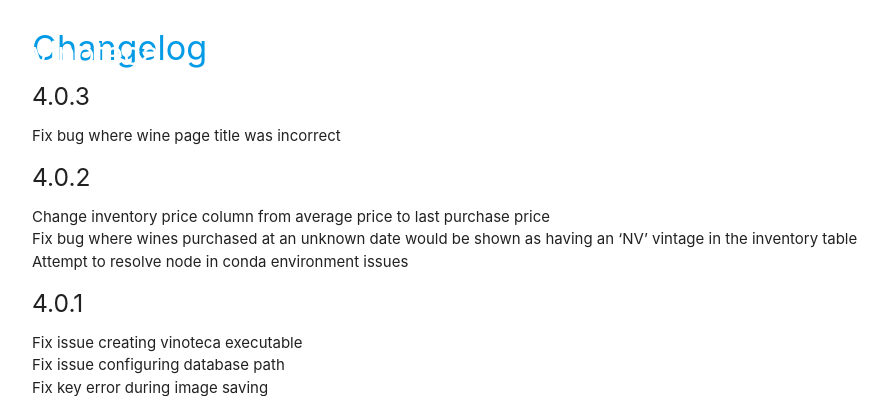
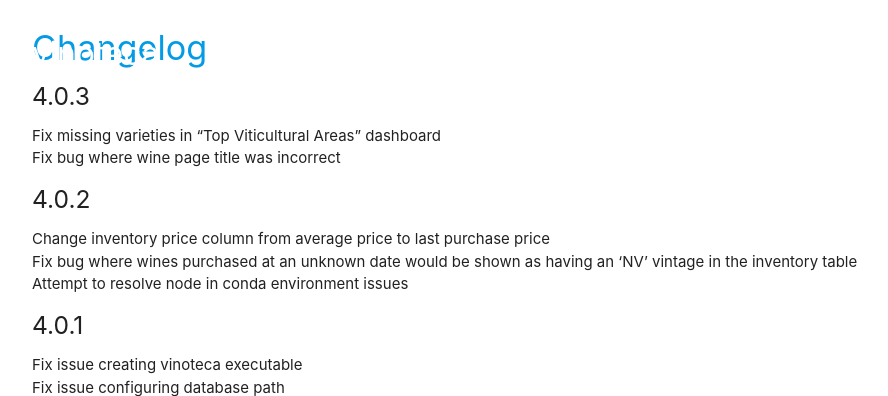
Before and after one commit to threecgreen/vinoteca, a Django app: page /about/ in a window 1280 px wide. Shown: the part 1023-1419 px from the top of the page, without its empty margins (160-1048 px from the left). Run offline with Django 3.2, Linux system fonts and the light colour scheme; parts of the project's set-up code (start-up, migrations or seed data) failed here and were passed over; some libraries are stand-ins or nearby versions.

Commit message:
Fix viti area varieties

```diff
--- a/dashboards/templates/top_viti_areas.html
+++ b/dashboards/templates/top_viti_areas.html
@@ -23,7 +23,7 @@
       {% for viti_area in viti_areas %}
         <tr>
           {% include "basic_cell.html" with name=viti_area.name %}
-          {% include "number_cell.html" with number=viti_area.variety %}
+          {% include "number_cell.html" with number=viti_area.varieties %}
           {% include "number_cell.html" with number=viti_area.producers %}
           {% include "number_cell.html" with number=viti_area.avg_price decpoint=True %}
         </tr>
--- a/vinoteca/__init__.py
+++ b/vinoteca/__init__.py
@@ -1,3 +1,3 @@
 r"""Stores version information about vinoteca."""
-__version__ = "4.0.2"
+__version__ = "4.0.3"
 VERSION = __version__
--- a/vinoteca/templates/about.html
+++ b/vinoteca/templates/about.html
@@ -58,8 +58,7 @@
 
     <h5>4.0.3</h5>
     <ul class="bullets">
-      <li></li>
-      <li></li>
+      <li>Fix missing varieties in &ldquo;Top Viticultural Areas&rdquo; dashboard</li>
       <li>Fix bug where wine page title was incorrect</li>
     </ul>
 
```
